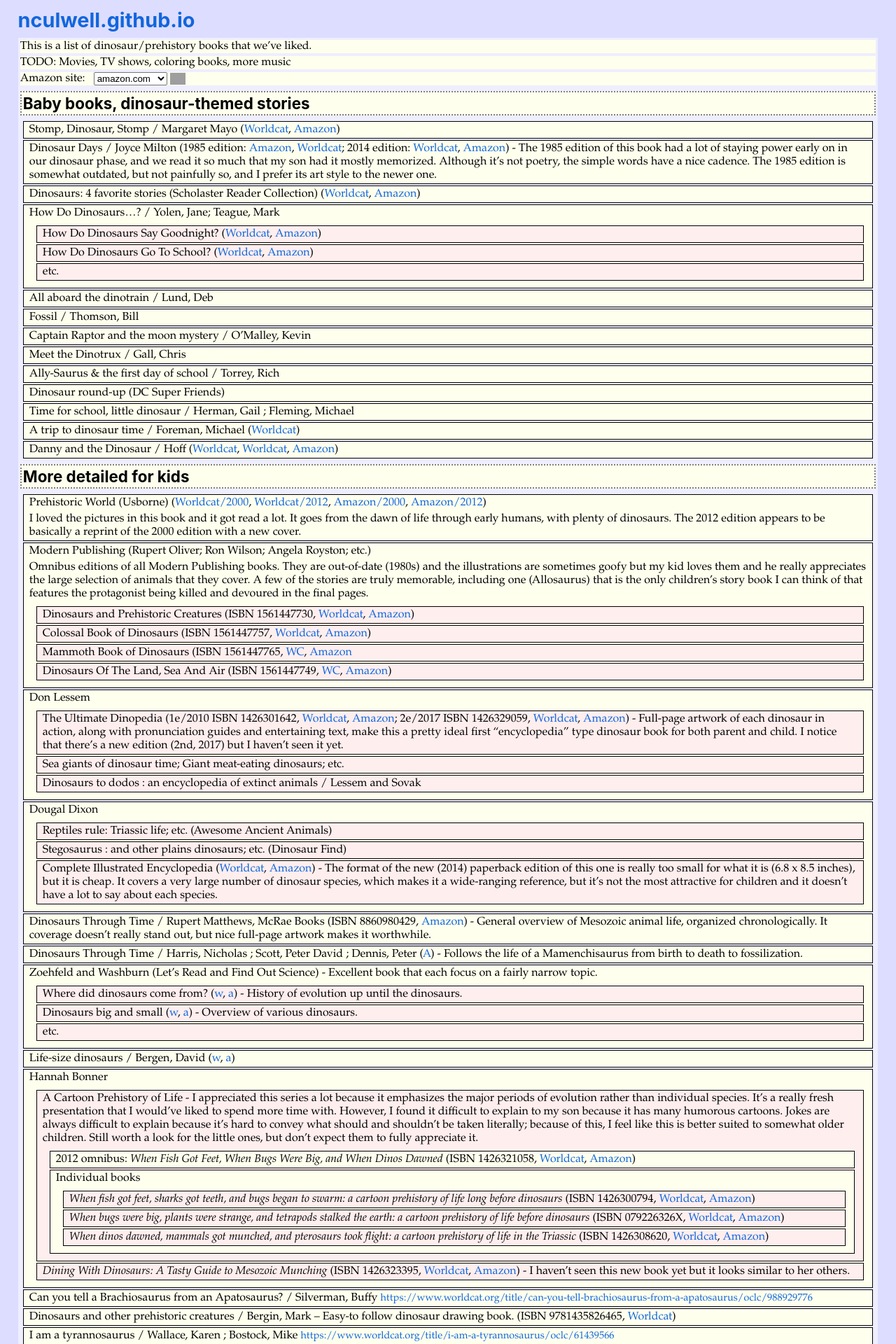
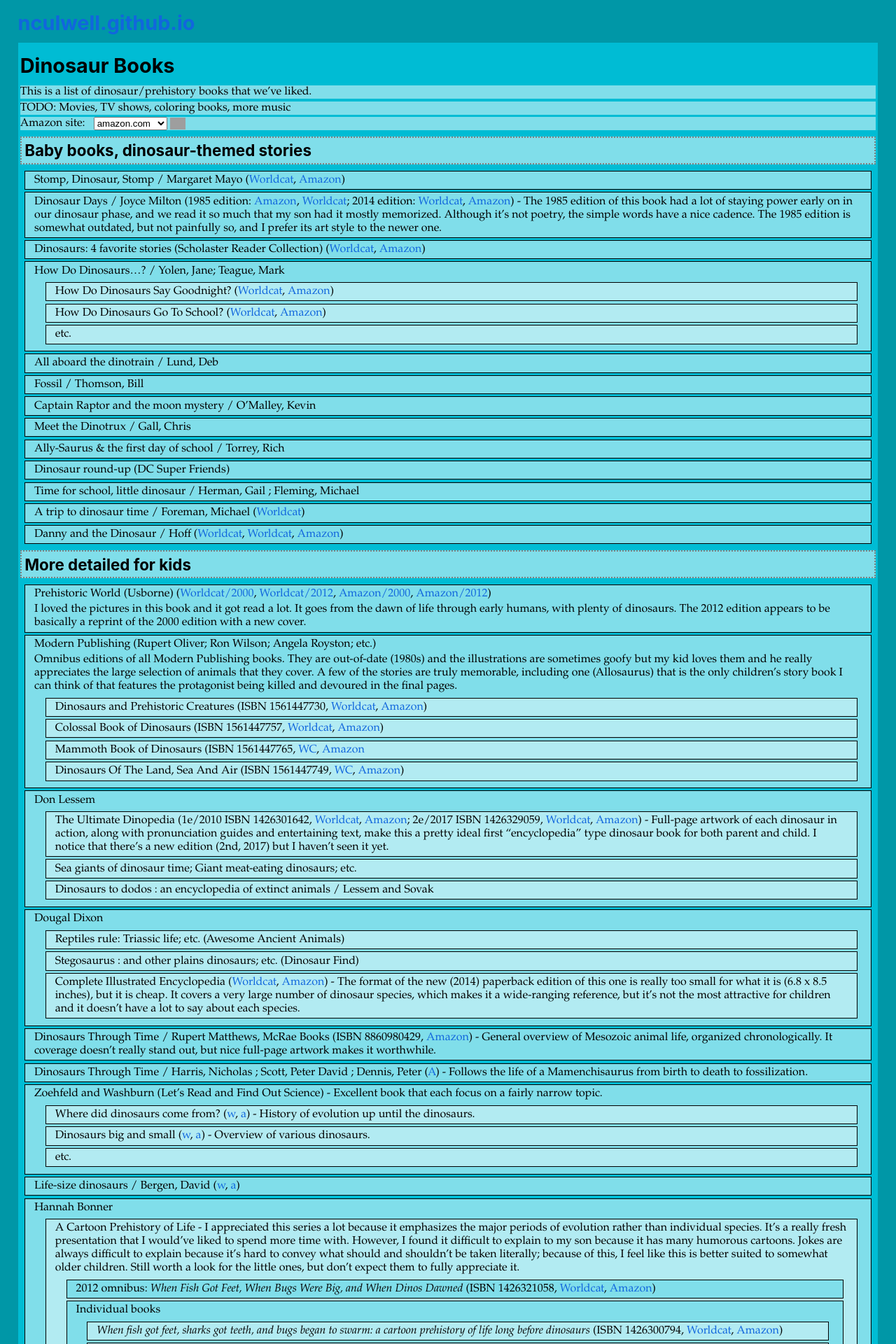
Before and after one commit to nculwell/nculwell.github.io, a Jekyll site: the page built from DinosaurBooks.md, in a window 1280 px wide. Shown: the top 1920 px of the page at 70% size. Built offline with Jekyll 4.4.1, drawn with Linux system fonts in a browser that asks for light colours; nearby versions of some CDN libraries; grey boxes are pictures that could not be loaded.

Commit message:
Revise layout spacing.

```diff
--- a/DinosaurBooks.md
+++ b/DinosaurBooks.md
@@ -1,6 +1,8 @@
 ---
 title: Dinosaur Books
 ---
+
+# Dinosaur Books
 
 This is a list of dinosaur/prehistory books that we've liked.
 
--- a/_layouts/default.html
+++ b/_layouts/default.html
@@ -27,7 +27,12 @@
     <script>anchors.add();</script>
     -->
     <footer>
-      We are a participant in the Amazon Services LLC Associates Program, an affiliate advertising program designed to provide a means for us to earn fees by linking to Amazon.com and affiliated sites.
+      <p>
+      We are a participant in the Amazon Services LLC Associates
+      Program, an affiliate advertising program designed to provide a
+      means for us to earn fees by linking to Amazon.com and affiliated
+      sites.
+      </p>
     </footer>
   </body>
 </html>
--- a/assets/css/style.scss
+++ b/assets/css/style.scss
@@ -4,11 +4,12 @@
 //@import "{{ site.theme }}";
 @import "mdcolors";
 
-$color-body-bg: #DDF;
-$color-article-bg: #EEF;
-$color-block-bg: #FFE;
-$color-block2-bg: #FEE;
+$color-body-bg: $Cyan700;
+$color-article-bg: $Cyan500;
+$color-block-bg: $Cyan200;
+$color-block2-bg: $Cyan100;
 
+$margin-base: 0.2em;
 
 $fonts-serif:
   Bookman,
@@ -44,7 +45,7 @@
 }
 
 article {
-  padding: 0.2em;
+  padding: $margin-base;
   //border: dotted 2px black;
   background-color: $color-article-bg;
 }
@@ -52,6 +53,8 @@
 footer {
   font-family: $fonts-sans;
   font-size: smaller;
+  padding: 2 * $margin-base;
+  background-colors: $color-block-bg;
 }
 
 a {
@@ -73,13 +76,13 @@
 h6 { font-size: 100%; }
 
 h1, h2, h3, h4, h5, h6, ul {
-  margin-top: 8px;
-  margin-bottom: 8px;
+  margin-top: 2 * $margin-base;
+  margin-bottom: 2 * $margin-base;
 }
 
-ul { margin-left: 2px; margin-right: 2px; }
+ul { margin-left: $margin-base; margin-right: $margin-base; }
 
-p + p { margin-top: 4px }
+p + p { margin-top: $margin-base; }
 
 h1, h2, h3, h4, h5, h6 {
   font-family: $fonts-sans;
@@ -87,7 +90,7 @@
 
 h2, h3, h4, h5, h6 {
   border: dotted 2px gray;
-  padding: 2px;
+  padding: $margin-base;
 }
 
 h2, h3, h4, h5, h6, article p { background-color: $color-block-bg; }
@@ -102,14 +105,14 @@
 }
 
 article ul ul {
-  padding-left: 6px;
+  padding-left: $margin-base + 2 * $margin-base;
 }
 
 article ul li {
   border: solid 1px black;
-  margin: 2px;
-  padding-left: 8px;
-  padding-right: 8px;
-  padding-top: 2px;
-  padding-bottom: 2px;
+  margin: $margin-base;
+  padding-left: 4 * $margin-base;
+  padding-right: 4 * $margin-base;
+  padding-top: $margin-base;
+  padding-bottom: $margin-base;
 }
```
